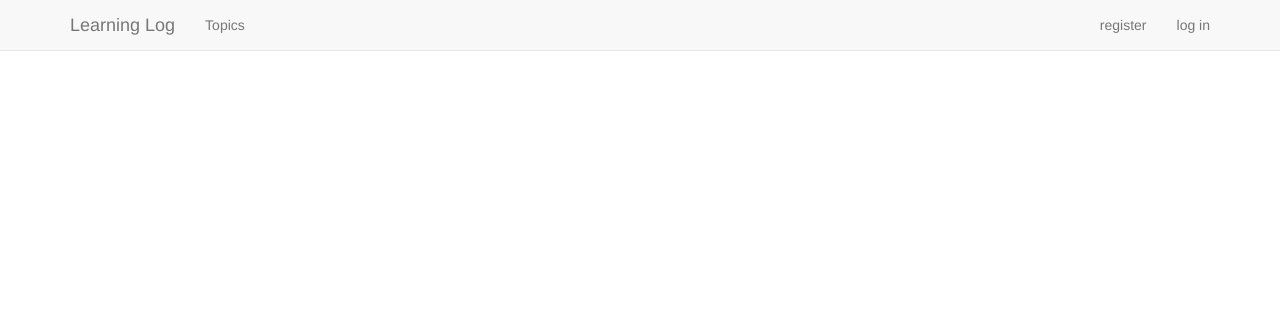
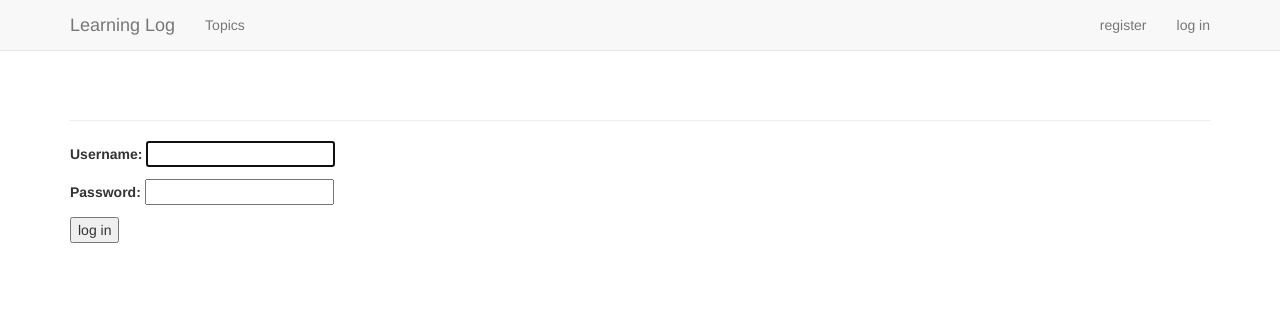
Before and after one commit to violetpupil/small, a Django app: page /users/login?next=/edit_entry/1 in a window 1280 px wide. Shown: the top 311 px of the page. Run offline with Django 3.2, Linux system fonts and the light colour scheme; some libraries are stand-ins or nearby versions.

Commit message:
container

```diff
--- a/learning_logs/templates/learning_logs/base.html
+++ b/learning_logs/templates/learning_logs/base.html
@@ -44,5 +44,14 @@
     </div>
   </div>
 </nav>
+
+<div class="container">
+  <div class="page-header">
+    {% block header %}{% endblock header %}
+  </div>
+  <div>
+    {% block content %}{% endblock content %}
+  </div>
+</div>
 </body>
 </html>
```
